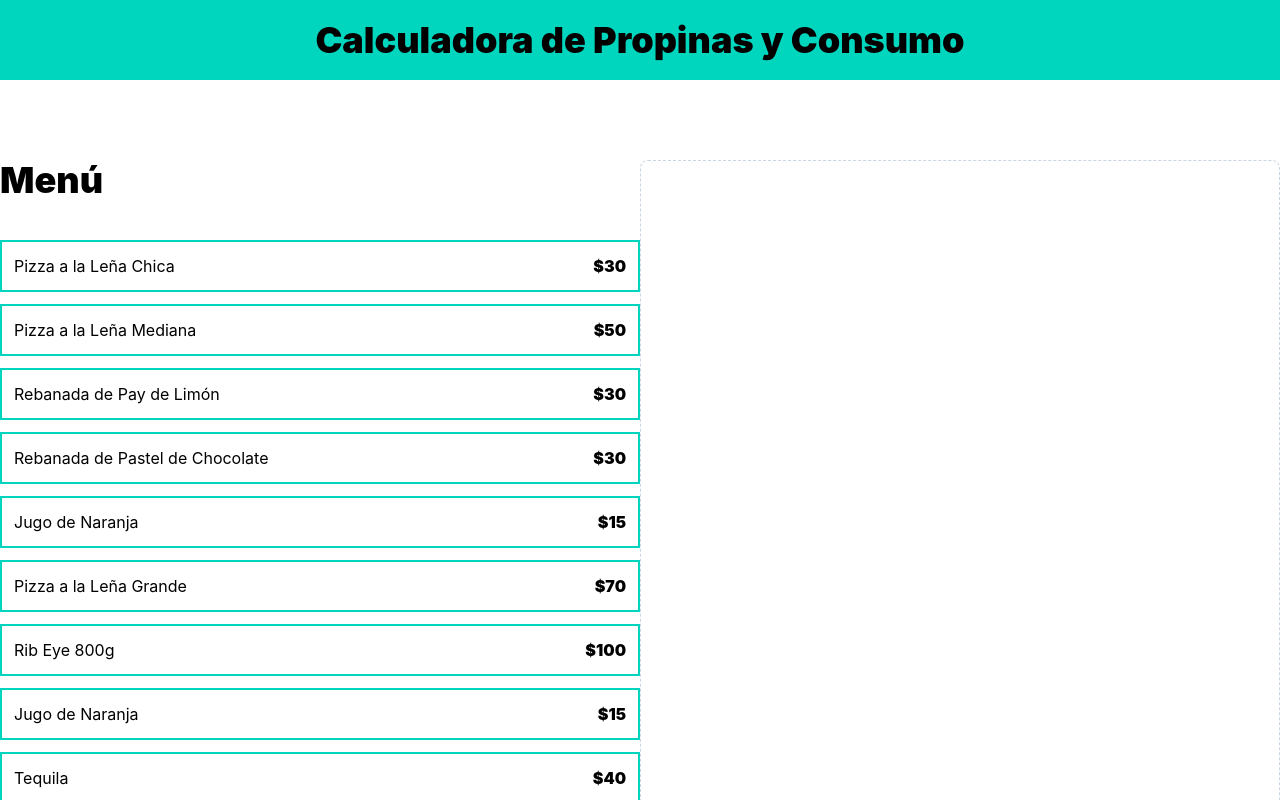
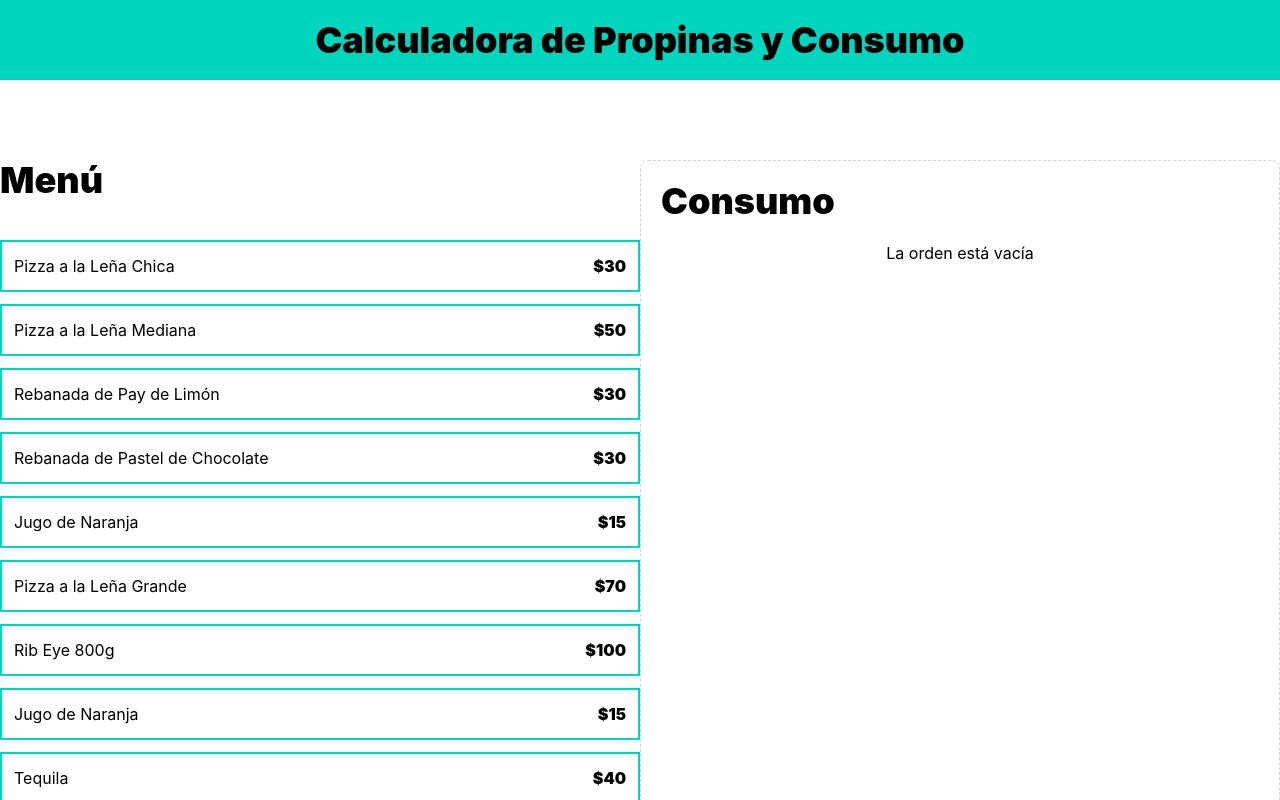
Before and after one commit to ChinoGH/04_calculadora_propinas, a React (Vite) app: page / in a window 1280 px wide. Shown: the top 800 px of the page. Built offline with nearby package versions, Linux system fonts and the light colour scheme.

Commit message:
Video 118: Mostrando el consumo de la orden

```diff
--- a/src/App.tsx
+++ b/src/App.tsx
@@ -1,9 +1,10 @@
 import MenuItem from "./components/MenuItem"
+import OrderContets from "./components/OrderContets";
 import { menuItems } from "./data/db"
 import useOrder from "./hooks/useOrder"
 
 function App() {
-  const { addItem } = useOrder();
+  const { order, addItem } = useOrder();
 
   //console.log(menuItems)
 
@@ -29,7 +30,9 @@
         </div>
 
         <div className="border border-dashed border-slate-300 p-5 rounded-lg space-y-10">
-          {/* <h2>Consumo</h2> */}
+          <OrderContets
+            order={order}
+          />
         </div>
       </main>
     </>
--- /dev/null
+++ b/src/components/OrderContets.tsx
@@ -0,0 +1,29 @@
+import type { OrderItem } from "../types"
+
+type OrderContetsProps = {
+    order: OrderItem[]
+}
+
+export default function OrderContets({order}: OrderContetsProps) {
+  return (
+    <div>
+        <h2 className="font-black text-4xl">Consumo</h2>
+
+        <div className="space-y-3 mt-5">
+            {order.length === 0 ?
+                <p className="text-center">La orden está vacía</p>
+            :
+                (
+                    order.map( item => (
+                        <div key={item.id}>
+                            <p>
+                                {item.name}
+                            </p>
+                        </div>
+                    ))
+                )
+            }
+        </div>
+    </div>
+  )
+}
--- a/src/hooks/useOrder.ts
+++ b/src/hooks/useOrder.ts
@@ -26,9 +26,10 @@
 
   }
 
-  console.log(order)
+  // console.log(order)
 
   return {
+    order,
     addItem
   }
 }
```
